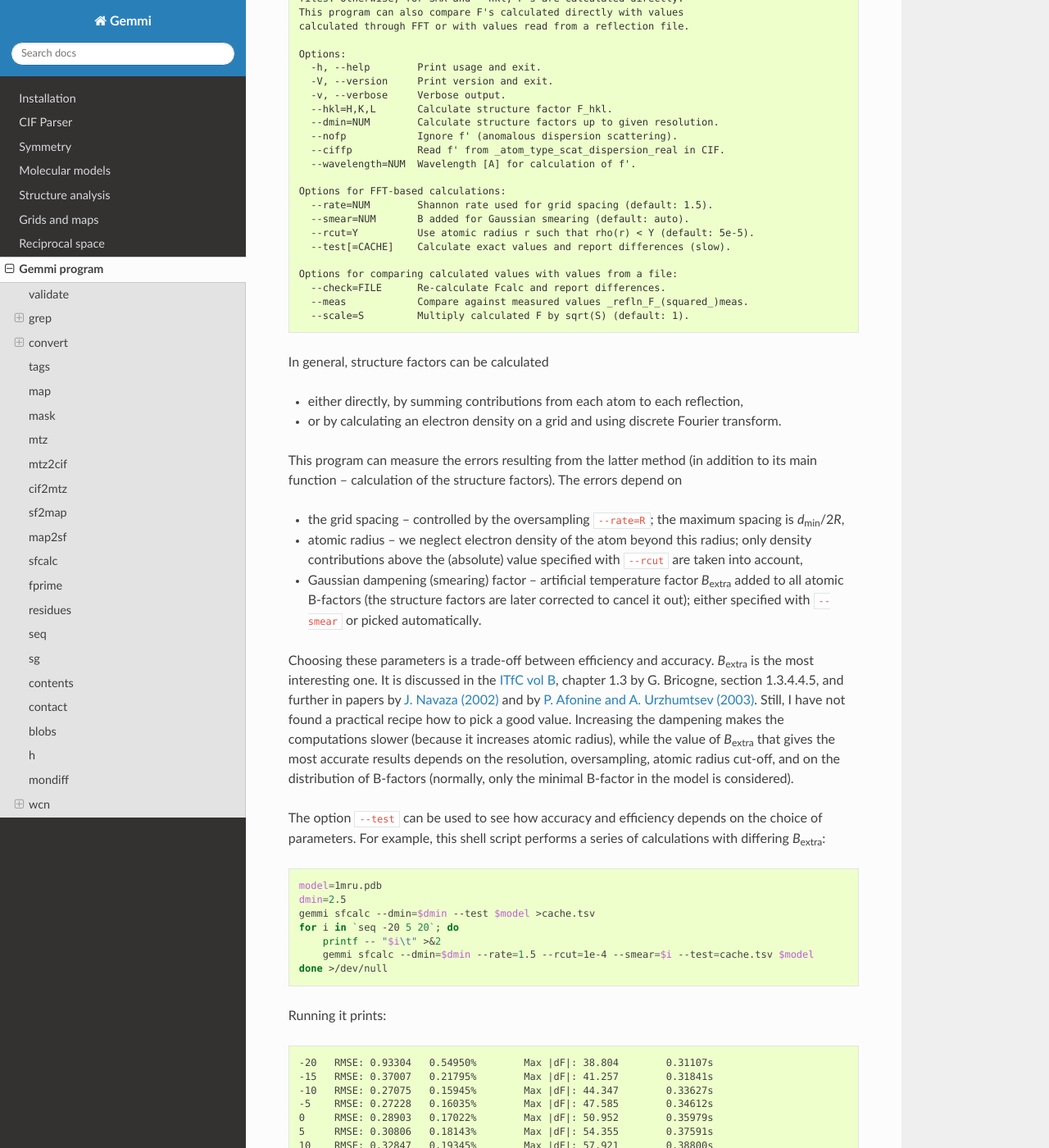
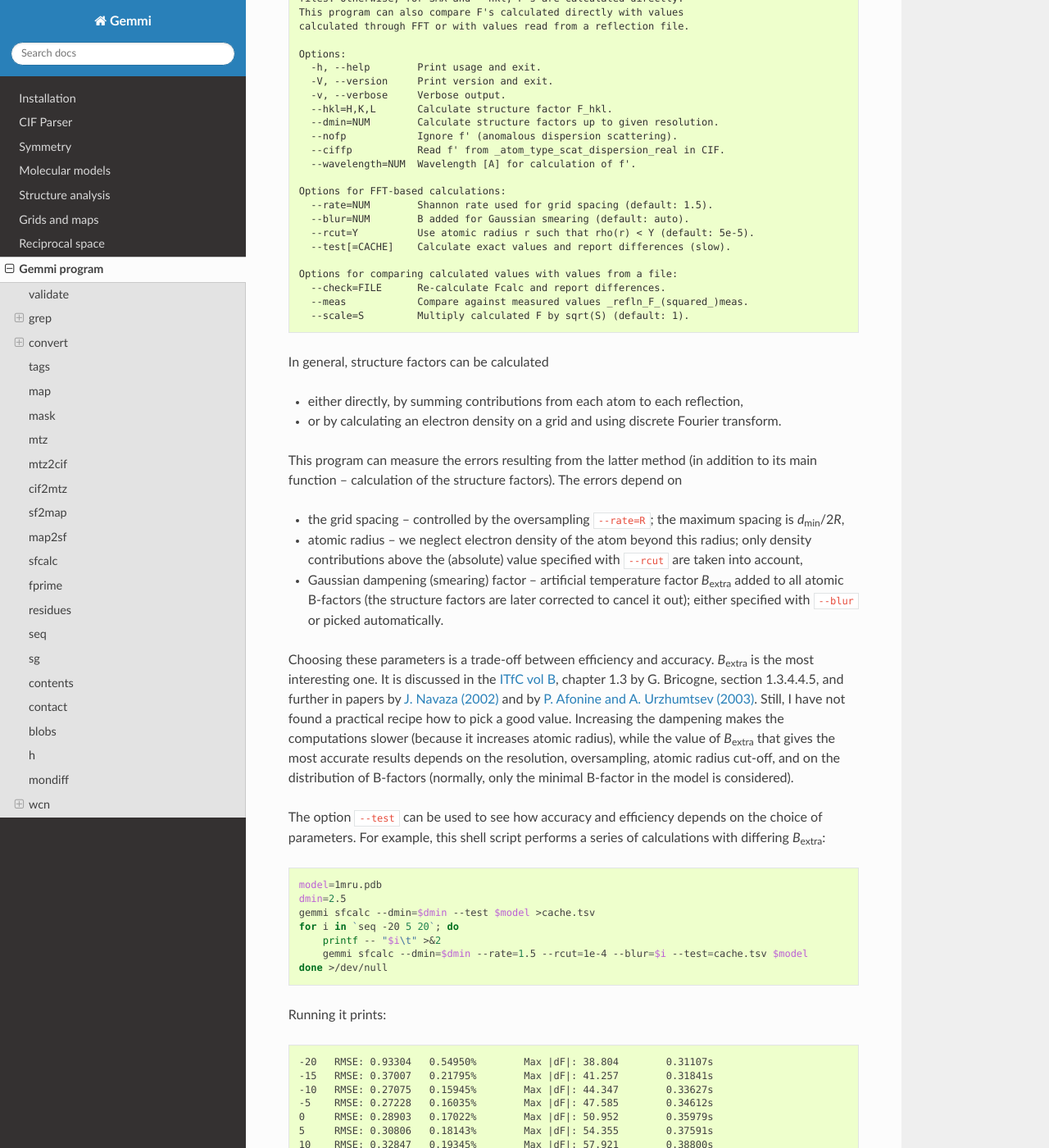
Before and after one commit to project-gemmi/gemmi, a Sphinx documentation site: the page built from docs/utils.rst, in a window 1280 px wide and 1400 px high, scrolled down 12658 px. Shown: the whole window at 82% size. Built offline with Sphinx 7.4.7 and the Read the Docs theme 2.0.0, drawn with Linux system fonts in a browser that asks for light colours.

Commit message:
sfcalc: rename --smear to --blur

```diff
--- a/docs/sfcalc-help.txt
+++ b/docs/sfcalc-help.txt
@@ -21,7 +21,7 @@ Options:
 
 Options for FFT-based calculations:
   --rate=NUM        Shannon rate used for grid spacing (default: 1.5).
-  --smear=NUM       B added for Gaussian smearing (default: auto).
+  --blur=NUM        B added for Gaussian smearing (default: auto).
   --rcut=Y          Use atomic radius r such that rho(r) < Y (default: 5e-5).
   --test[=CACHE]    Calculate exact values and report differences (slow).
 
--- a/docs/utils.rst
+++ b/docs/utils.rst
@@ -436,7 +436,7 @@ The errors depend on
   ``--rcut`` are taken into account,
 * Gaussian dampening (smearing) factor -- artificial temperature factor
   *B*\ :sub:`extra` added to all atomic B-factors (the structure factors
-  are later corrected to cancel it out); either specified with ``--smear``
+  are later corrected to cancel it out); either specified with ``--blur``
   or picked automatically.
 
 Choosing these parameters is a trade-off between efficiency and accuracy.
@@ -463,7 +463,7 @@ performs a series of calculations with differing *B*\ :sub:`extra`:
   gemmi sfcalc --dmin=$dmin --test $model >cache.tsv
   for i in `seq -20 5 20`; do
       printf -- "$i\t" >&2
-      gemmi sfcalc --dmin=$dmin --rate=1.5 --rcut=1e-4 --smear=$i --test=cache.tsv $model
+      gemmi sfcalc --dmin=$dmin --rate=1.5 --rcut=1e-4 --blur=$i --test=cache.tsv $model
   done >/dev/null
 
 Running it prints:
```
Also changed, not shown: 1 other file.
